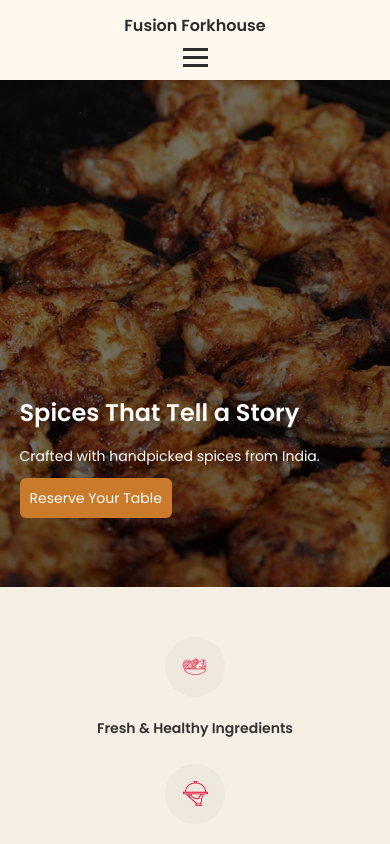
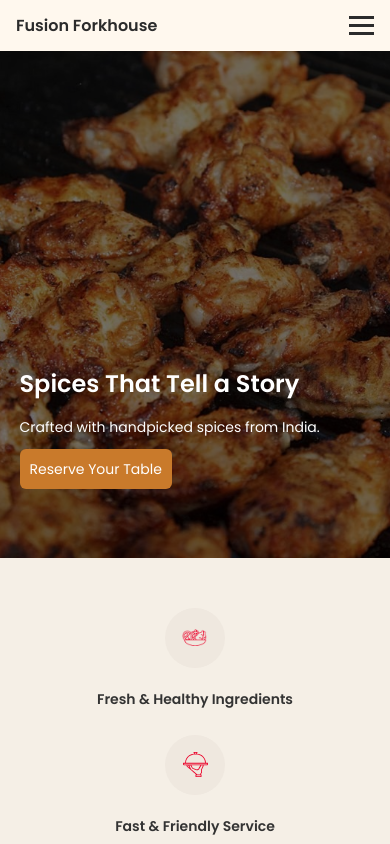
Before and after one commit to manpreetkalsi24/Fusion-Forkhouse-Restaurant-website, a React (Vite) app in the folder frontend/: page / in a window 390 px wide. Shown: the top 844 px of the page. Built offline with nearby package versions, Linux system fonts and the light colour scheme; no server answers.

Commit message:
Changed code for header for mobile screen

```diff
--- a/frontend/src/components/Header.css
+++ b/frontend/src/components/Header.css
@@ -200,9 +200,10 @@ a:hover {
 @media (max-width: 480px) {
 
   .navbar-container {
-    flex-direction: column;
+    flex-direction: row;
     gap: 10px;
     padding: 0.8rem 1rem;
+    justify-content: space-between;
   }
 
   .nav-links {
```
